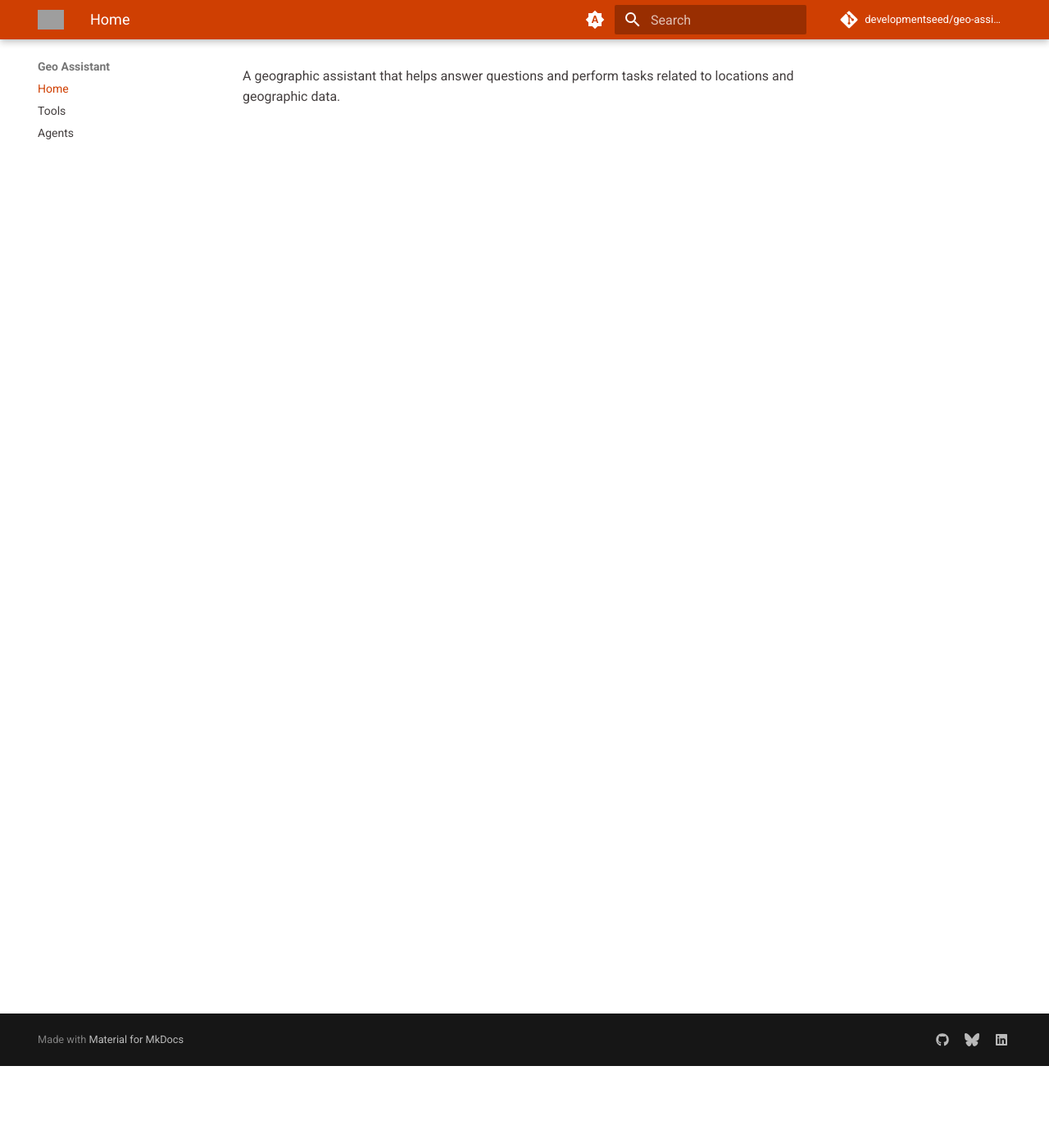
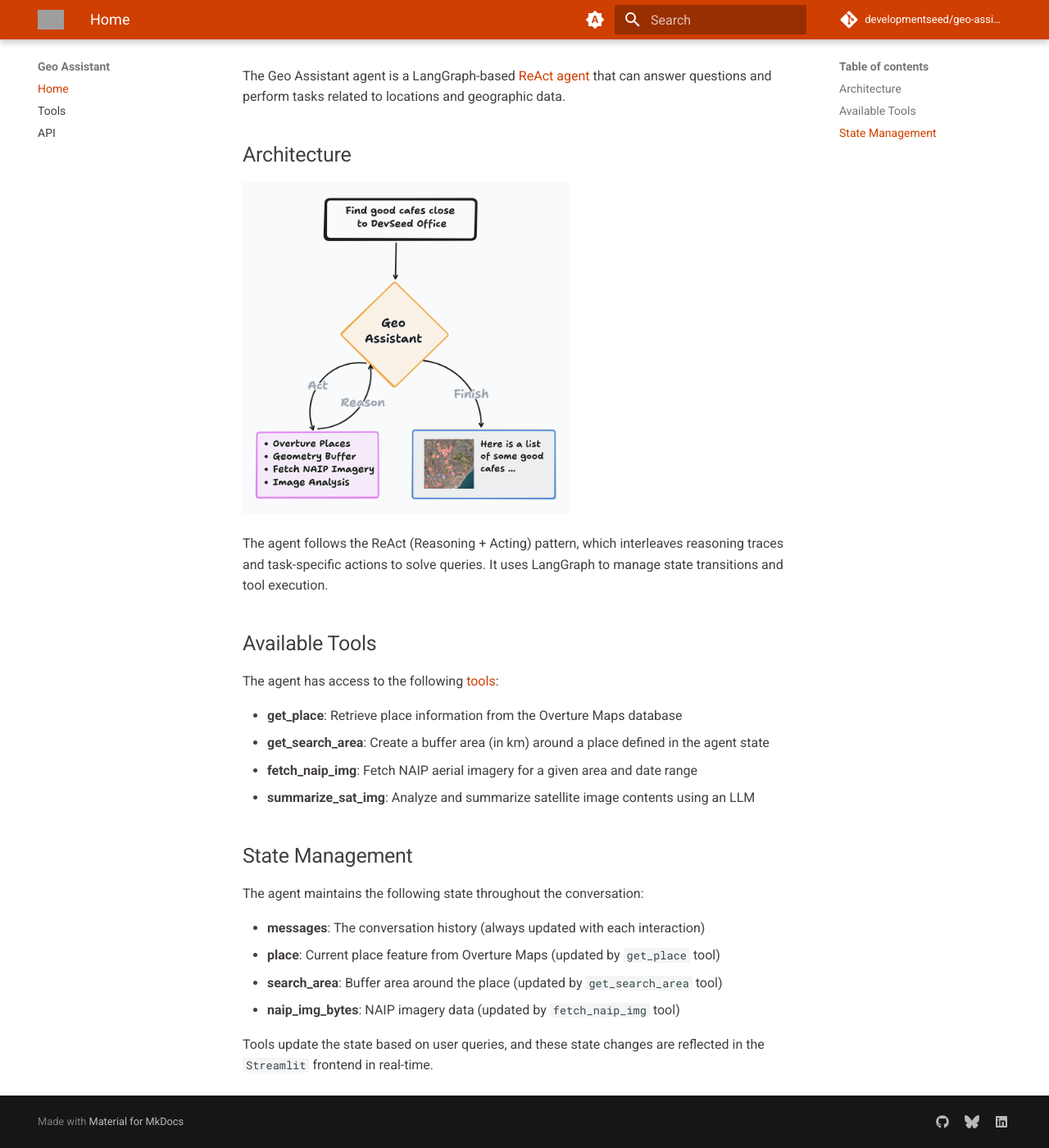
Before and after one commit to developmentseed/geo-assistant, an MkDocs documentation site: the page built from docs/index.md, in a window 1280 px wide and 1400 px high, scrolled down 100 px. Shown: the whole window at 82% size. Built offline with MkDocs 1.6.1 and Material for MkDocs 9.7.7, drawn with Linux system fonts in a browser that asks for light colours; comment, search, counter and statistics services are not loaded; the version menu is left out; grey boxes are pictures that could not be loaded.

Commit message:
Add docs for API & the agent architecture (#22)
* Add docs for API & the agent
* Add reAct arch diagram

```diff
--- a/docs/index.md
+++ b/docs/index.md
@@ -1,3 +1,29 @@
 # Geo Assistant
 
-A geographic assistant that helps answer questions and perform tasks related to locations and geographic data.
+The Geo Assistant agent is a LangGraph-based [ReAct agent](https://arxiv.org/abs/2210.03629) that can answer questions and perform tasks related to locations and geographic data.
+
+## Architecture
+
+<img src="assets/architecture.png" alt="Architecture" width="100%" style="max-width: 400px;">
+
+The agent follows the ReAct (Reasoning + Acting) pattern, which interleaves reasoning traces and task-specific actions to solve queries. It uses LangGraph to manage state transitions and tool execution.
+
+## Available Tools
+
+The agent has access to the following [tools](tools/index.md):
+
+- **get_place**: Retrieve place information from the Overture Maps database
+- **get_search_area**: Create a buffer area (in km) around a place defined in the agent state
+- **fetch_naip_img**: Fetch NAIP aerial imagery for a given area and date range
+- **summarize_sat_img**: Analyze and summarize satellite image contents using an LLM
+
+## State Management
+
+The agent maintains the following state throughout the conversation:
+
+- **messages**: The conversation history (always updated with each interaction)
+- **place**: Current place feature from Overture Maps (updated by `get_place` tool)
+- **search_area**: Buffer area around the place (updated by `get_search_area` tool)
+- **naip_img_bytes**: NAIP imagery data (updated by `fetch_naip_img` tool)
+
+Tools update the state based on user queries, and these state changes are reflected in the `Streamlit` frontend in real-time.
--- a/mkdocs.yml
+++ b/mkdocs.yml
@@ -23,7 +23,7 @@ extra:
 nav:
   - Home: index.md
   - Tools: tools/index.md
-  - Agents: agents/index.md
+  - API: api/index.md
 
 watch:
   - docs
```
Also changed, not shown: docs/agents/index.md (deleted, +0 -3 lines), docs/api/index.md (added, +106 -0 lines), docs/assets/architecture.png (added).
